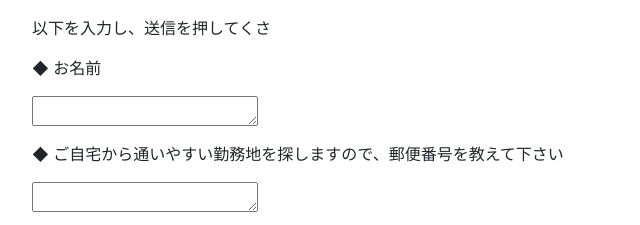
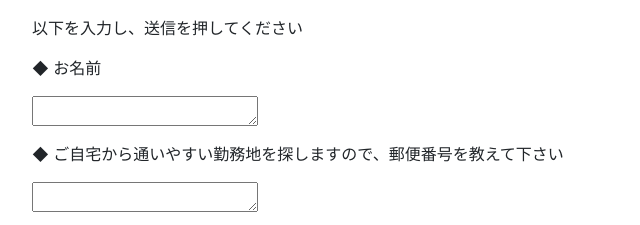
Before and after one commit to shinichirot/toiawase2, a plain HTML site: page index.html in a window 1280 px wide. Shown: the top 225 px of the page, 128-768 px from the left. Drawn offline with nearby package versions, Linux system fonts and the light colour scheme; a script that the page names is missing.

Commit message:
Update index.html

```diff
--- a/index.html
+++ b/index.html
@@ -13,7 +13,7 @@
 
     <form class="w-75 mx-auto">
 
-        <p class="mt-3">以下を入力し、送信を押してくさ</p>
+        <p class="mt-3">以下を入力し、送信を押してください</p>
 
         <p class="mt-3">◆ お名前</p>
         <div>
```
